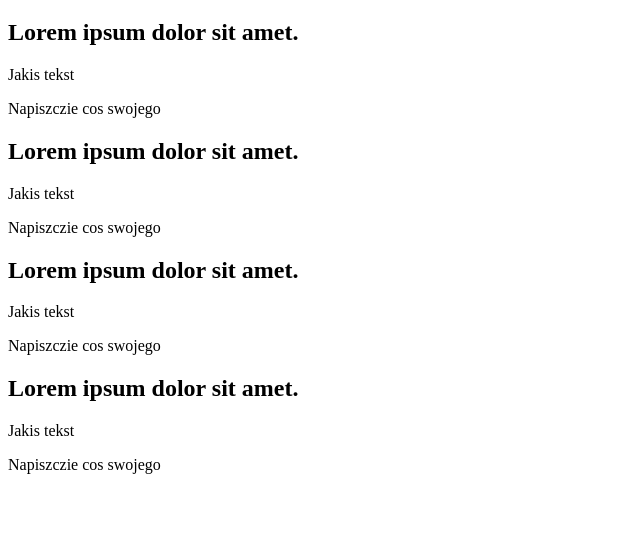
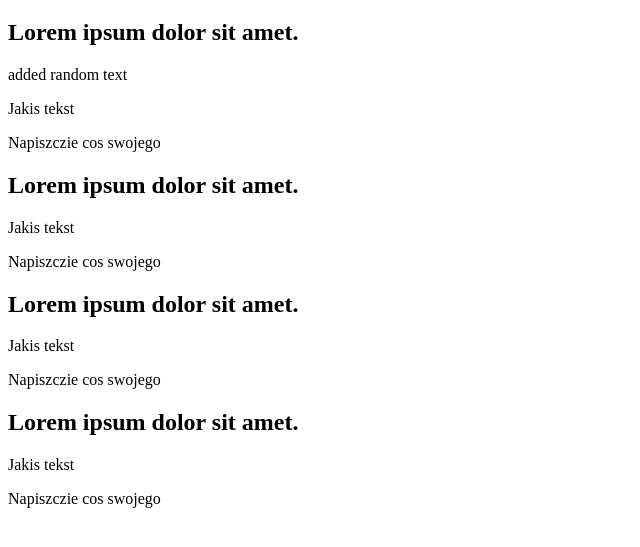
Before and after one commit to MarkFicht/todo-list-team, a plain HTML site: page text.html in a window 1280 px wide. Shown: the part 61-608 px from the top of the page, without its empty margins (0-640 px from the left). Drawn offline with Linux system fonts and the light colour scheme.

Commit message:
added paragraph

```diff
--- a/text.html
+++ b/text.html
@@ -13,6 +13,7 @@
 
     <section class="Julek">
         <h2>Lorem ipsum dolor sit amet.</h2>
+        <p>added random text</p>
         <p>Jakis tekst</p>
         <p>Napiszczie cos swojego</p>
     </section>
```
